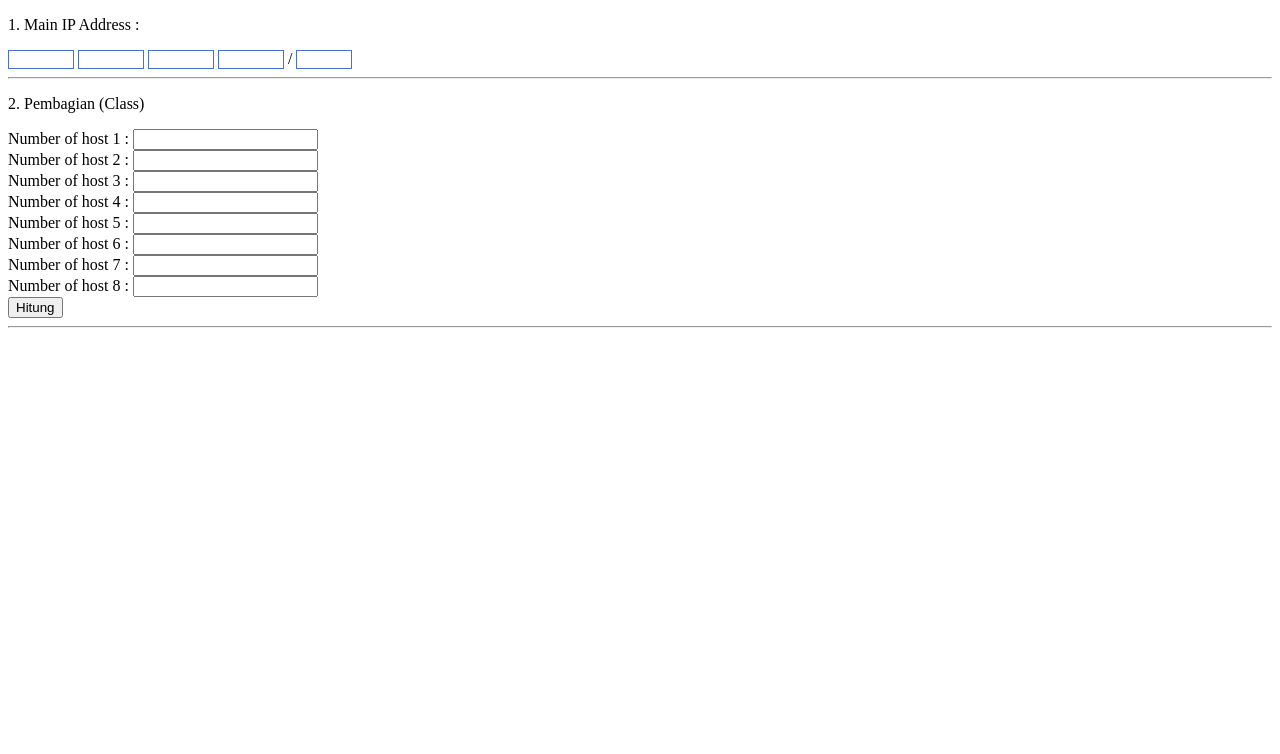
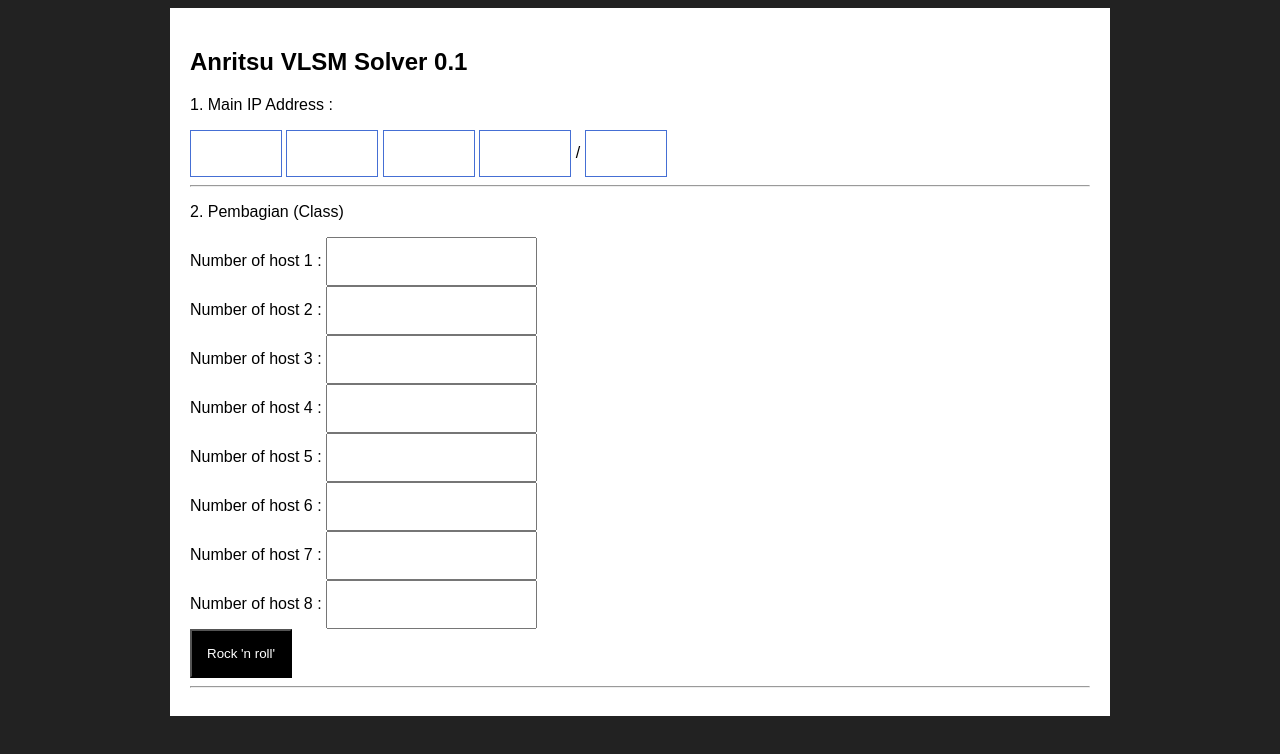
Before and after one commit to EdgarJeremy/anritsu-solver, a website: page public/index.html in a window 1280 px wide. Drawn offline with Linux system fonts and the light colour scheme.

Commit message:
+New Design

```diff
--- a/public/assets/style.css
+++ b/public/assets/style.css
@@ -1,3 +1,6 @@
+* {
+    font-family: Arial, Helvetica, sans-serif;
+}
 .ip_parts {
     width: 60px;
     border: 1px solid #456fd4;
@@ -6,3 +9,21 @@
     width: 50px;
     border: 1px solid #456fd4;
 }
+.container {
+    max-width: 900px;
+    margin: 0 auto;
+    padding: 20px;
+    background-color: #ffffff;
+}
+body {
+    background-color: #222222;
+}
+#main_form input[type="text"] {
+    padding: 15px;
+}
+#main_form input[type="submit"] {
+    padding: 15px;
+    display: block;
+    background-color: #000000;
+    color: #ffffff;
+}
--- a/public/index.html
+++ b/public/index.html
@@ -5,12 +5,14 @@
     <meta charset="UTF-8">
     <meta name="viewport" content="width=device-width, initial-scale=1.0">
     <meta http-equiv="X-UA-Compatible" content="ie=edge">
-    <title>Anritsu Solver</title>
+    <title>Anritsu VLSM Solver</title>
     <script src="./assets/jquery-3.3.1.min.js"></script>
     <link rel="stylesheet" href="./assets/style.css" />
 </head>
 
 <body>
+    <div class="container">
+        <h2>Anritsu VLSM Solver 0.1</h2>
         <form action="" method="post" id="main_form">
             <p>1. Main IP Address : </p>
             <input class="ip_parts" type="text" name="main_ip_1" />
@@ -38,7 +40,7 @@
             <input type="text" name="input8" />
             <br />
 
-        <input type="submit" value="Hitung" />
+            <input type="submit" value="Rock 'n roll'" />
             <hr />
             <div id="main">
                 <p>A. Given IP Binary
@@ -80,6 +82,7 @@
             </div>
             <div id="table-append"></div>
         </form>
+    </div>
 </body>
 <script src="./assets/app.js"></script>
 
```
Lines whose indentation alone changed are shown as unchanged.
